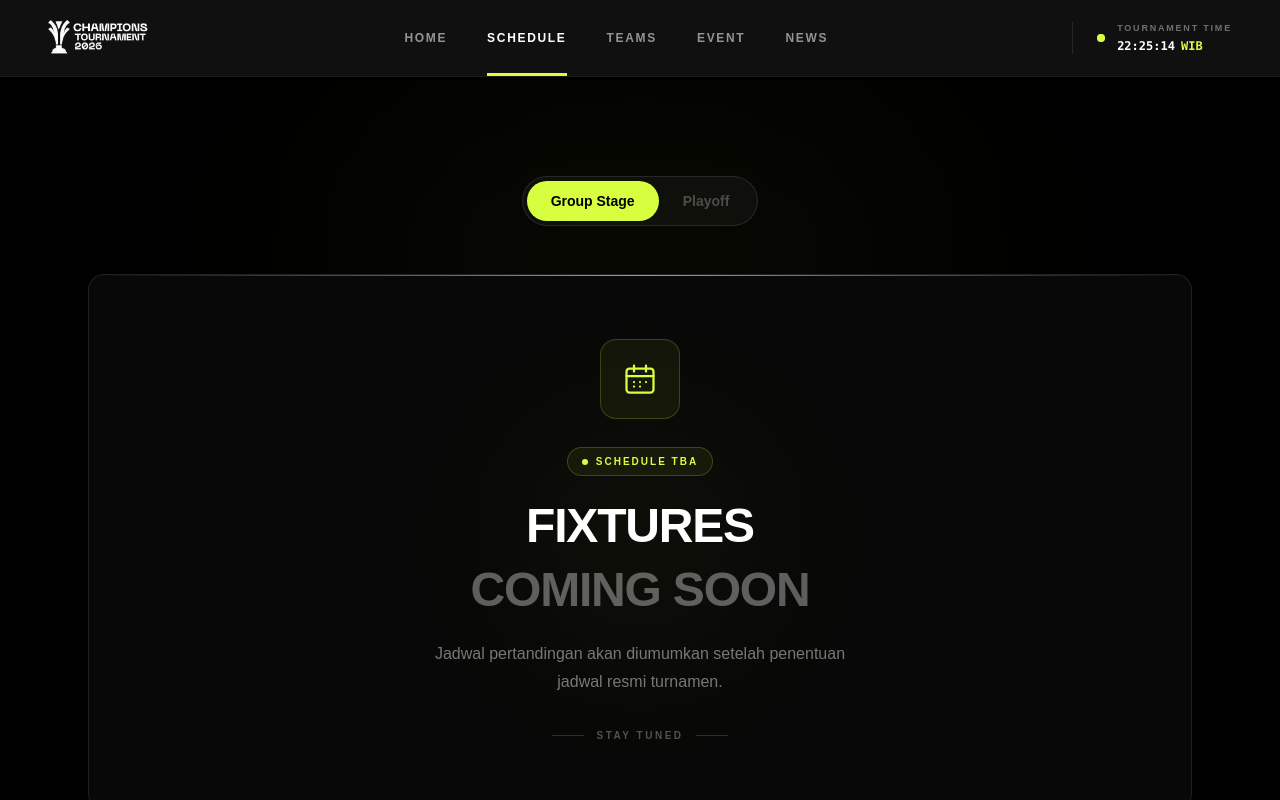
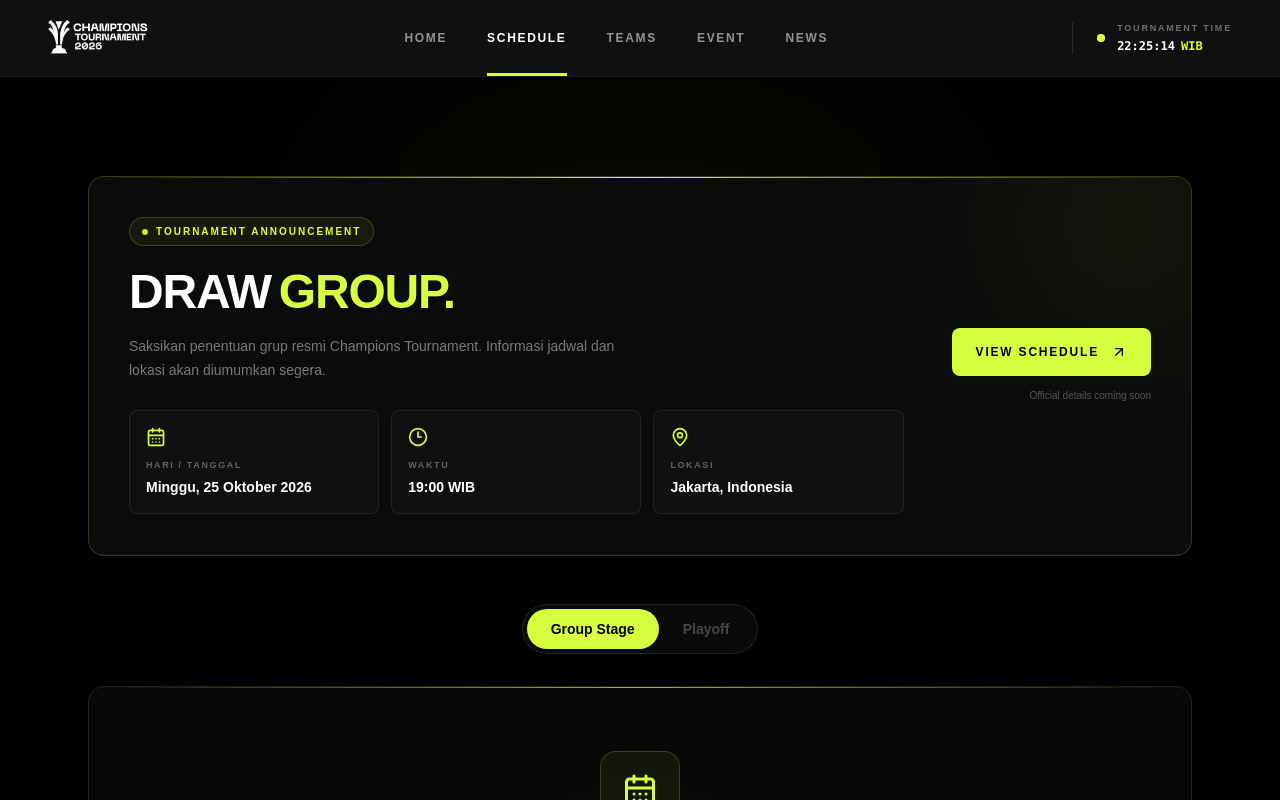
Before and after one commit to kevinsimorangkir21/Champions-Tournament, a Next.js app: page /schedule in a window 1280 px wide. Shown: the top 800 px of the page. Built offline with nearby package versions, Linux system fonts and the light colour scheme.

Commit message:
Update page.jsx

```diff
--- a/src/app/schedule/page.jsx
+++ b/src/app/schedule/page.jsx
@@ -1,9 +1,24 @@
+
 "use client";
 
 import { useState } from "react";
 import { motion, AnimatePresence } from "framer-motion";
+import {
+  CalendarDays,
+  Clock3,
+  MapPin,
+  ArrowUpRight,
+  Trophy,
+} from "lucide-react";
 
 const isGroupFinished = false;
+
+const drawGroup = {
+  day: "Minggu",
+  date: "25 Oktober 2026",
+  time: "19:00 WIB",
+  location: "Jakarta, Indonesia",
+};
 
 export default function SchedulePage() {
   const [tab, setTab] = useState("schedule");
@@ -16,8 +31,94 @@ export default function SchedulePage() {
       </div>
 
       <div className="relative mx-auto max-w-6xl px-4 md:px-6">
-        {/* Tabs */}
-        <div className="mb-12 flex justify-center">
+        {/* DRAW GROUP ANNOUNCEMENT */}
+        <motion.div
+          initial={{ opacity: 0, y: 18 }}
+          animate={{ opacity: 1, y: 0 }}
+          transition={{ duration: 0.45 }}
+          className="group relative mb-12 overflow-hidden rounded-2xl border border-[#d7ff3f]/20 bg-[#0b0b0b]"
+        >
+          <div className="absolute left-0 top-0 h-px w-full bg-gradient-to-r from-transparent via-[#d7ff3f] to-transparent" />
+
+          <div className="pointer-events-none absolute -right-16 -top-20 h-64 w-64 rounded-full bg-[#d7ff3f]/[0.06] blur-[90px]" />
+
+          <div className="relative grid gap-8 p-6 sm:p-8 md:grid-cols-[1fr_auto] md:items-center md:p-10">
+            <div>
+              <div className="mb-4 inline-flex items-center gap-2 rounded-full border border-[#d7ff3f]/20 bg-[#d7ff3f]/[0.06] px-3 py-1.5">
+                <span className="h-1.5 w-1.5 animate-pulse rounded-full bg-[#d7ff3f]" />
+                <span className="text-[10px] font-bold uppercase tracking-[0.2em] text-[#d7ff3f]">
+                  Tournament Announcement
+                </span>
+              </div>
+
+              <h2 className="text-3xl font-black uppercase leading-tight tracking-tight sm:text-4xl md:text-5xl">
+                Draw
+                <span className="ml-2 text-[#d7ff3f]">Group.</span>
+              </h2>
+
+              <p className="mt-3 max-w-lg text-sm leading-6 text-white/45">
+                Saksikan penentuan grup resmi Champions Tournament.
+                Informasi jadwal dan lokasi akan diumumkan segera.
+              </p>
+
+              <div className="mt-7 grid gap-3 sm:grid-cols-2 lg:grid-cols-3">
+                <div className="rounded-lg border border-white/[0.08] bg-white/[0.025] p-4">
+                  <CalendarDays className="mb-3 h-5 w-5 text-[#d7ff3f]" />
+                  <p className="text-[9px] font-bold uppercase tracking-[0.18em] text-white/35">
+                    Hari / Tanggal
+                  </p>
+                  <p className="mt-1 text-sm font-bold text-white">
+                    {drawGroup.day}, {drawGroup.date}
+                  </p>
+                </div>
+
+                <div className="rounded-lg border border-white/[0.08] bg-white/[0.025] p-4">
+                  <Clock3 className="mb-3 h-5 w-5 text-[#d7ff3f]" />
+                  <p className="text-[9px] font-bold uppercase tracking-[0.18em] text-white/35">
+                    Waktu
+                  </p>
+                  <p className="mt-1 text-sm font-bold text-white">
+                    {drawGroup.time}
+                  </p>
+                </div>
+
+                <div className="rounded-lg border border-white/[0.08] bg-white/[0.025] p-4 sm:col-span-2 lg:col-span-1">
+                  <MapPin className="mb-3 h-5 w-5 text-[#d7ff3f]" />
+                  <p className="text-[9px] font-bold uppercase tracking-[0.18em] text-white/35">
+                    Lokasi
+                  </p>
+                  <p className="mt-1 text-sm font-bold text-white">
+                    {drawGroup.location}
+                  </p>
+                </div>
+              </div>
+            </div>
+
+            <div className="md:pl-4">
+              <button
+                type="button"
+                onClick={() =>
+                  document
+                    .getElementById("tournament-schedule")
+                    ?.scrollIntoView({ behavior: "smooth", block: "start" })
+                }
+                className="group/button flex w-full items-center justify-center gap-3 rounded-lg bg-[#d7ff3f] px-6 py-4 text-xs font-black uppercase tracking-[0.15em] text-black transition-colors hover:bg-white md:w-auto"
+              >
+                View Schedule
+                <ArrowUpRight className="h-4 w-4 transition-transform group-hover/button:-translate-y-0.5 group-hover/button:translate-x-0.5" />
+              </button>
+
+              <p className="mt-3 text-center text-[10px] text-white/30 md:text-right">
+                Official details coming soon
+              </p>
+            </div>
+          </div>
+
+          <div className="h-px w-full bg-white/[0.05]" />
+        </motion.div>
+
+        {/* SCHEDULE TABS */}
+        <div id="tournament-schedule" className="mb-8 flex justify-center scroll-mt-8">
           <div className="flex rounded-full border border-white/10 bg-white/[0.04] p-1">
             <button
               type="button"
@@ -47,7 +148,7 @@ export default function SchedulePage() {
         </div>
 
         <AnimatePresence mode="wait">
-          {/* Group Stage */}
+          {/* GROUP STAGE */}
           {tab === "schedule" && (
             <motion.div
               key="schedule"
@@ -57,44 +158,20 @@ export default function SchedulePage() {
               transition={{ duration: 0.3 }}
             >
               <div className="relative overflow-hidden rounded-2xl border border-white/10 bg-[#080808]">
-                {/* Decorative accent */}
                 <div className="absolute left-0 top-0 h-px w-full bg-gradient-to-r from-transparent via-[#d7ff3f]/70 to-transparent" />
 
                 <div className="relative flex min-h-[360px] flex-col items-center justify-center px-6 py-16 text-center md:min-h-[420px]">
-                  {/* Decorative glow */}
                   <div className="pointer-events-none absolute left-1/2 top-1/2 h-56 w-56 -translate-x-1/2 -translate-y-1/2 rounded-full bg-[#d7ff3f]/[0.045] blur-[80px]" />
 
-                  {/* Calendar icon */}
                   <motion.div
                     initial={{ opacity: 0, scale: 0.85 }}
                     animate={{ opacity: 1, scale: 1 }}
                     transition={{ duration: 0.45 }}
                     className="relative mb-7 flex h-20 w-20 items-center justify-center rounded-2xl border border-[#d7ff3f]/20 bg-[#d7ff3f]/[0.06]"
                   >
-                    <svg
-                      xmlns="http://www.w3.org/2000/svg"
-                      viewBox="0 0 24 24"
-                      fill="none"
-                      stroke="currentColor"
-                      strokeWidth="1.5"
-                      strokeLinecap="round"
-                      strokeLinejoin="round"
-                      className="h-9 w-9 text-[#d7ff3f]"
-                      aria-hidden="true"
-                    >
-                      <rect
-                        x="3"
-                        y="5"
-                        width="18"
-                        height="16"
-                        rx="2"
-                      />
-                      <path d="M16 3v4M8 3v4M3 10h18" />
-                      <path d="M8 14h.01M12 14h.01M16 14h.01M8 17h.01M12 17h.01" />
-                    </svg>
+                    <CalendarDays className="h-9 w-9 text-[#d7ff3f]" />
                   </motion.div>
 
-                  {/* Status */}
                   <div className="relative mb-5 inline-flex items-center gap-2 rounded-full border border-[#d7ff3f]/20 bg-[#d7ff3f]/[0.06] px-3.5 py-1.5">
                     <span className="h-1.5 w-1.5 rounded-full bg-[#d7ff3f]" />
                     <span className="text-[10px] font-bold uppercase tracking-[0.2em] text-[#d7ff3f]">
@@ -102,7 +179,6 @@ export default function SchedulePage() {
                     </span>
                   </div>
 
-                  {/* Main message */}
                   <motion.h2
                     initial={{ opacity: 0, y: 8 }}
                     animate={{ opacity: 1, y: 0 }}
@@ -125,7 +201,6 @@ export default function SchedulePage() {
                     jadwal resmi turnamen.
                   </motion.p>
 
-                  {/* Bottom accent */}
                   <div className="relative mt-8 flex items-center gap-3">
                     <span className="h-px w-8 bg-white/15" />
                     <span className="text-[10px] font-semibold uppercase tracking-[0.25em] text-white/30">
@@ -135,13 +210,12 @@ export default function SchedulePage() {
                   </div>
                 </div>
 
-                {/* Bottom border accent */}
                 <div className="h-px w-full bg-gradient-to-r from-transparent via-white/[0.08] to-transparent" />
               </div>
             </motion.div>
           )}
 
-          {/* Playoff */}
+          {/* PLAYOFF */}
           {tab === "playoff" && (
             <motion.div
               key="playoff"
@@ -151,7 +225,6 @@ export default function SchedulePage() {
               transition={{ duration: 0.3 }}
               className="grid gap-6 md:grid-cols-3"
             >
-              {/* Quarter-finals */}
               <div className="space-y-4">
                 {[1, 2, 3, 4].map((match) => (
                   <div
@@ -161,7 +234,6 @@ export default function SchedulePage() {
                     <span className="text-[10px] font-bold uppercase tracking-[0.18em] text-white/30">
                       Quarter-final {match}
                     </span>
-
                     <div className="mt-4 text-sm font-semibold text-white/25">
                       TBD
                     </div>
@@ -169,7 +241,6 @@ export default function SchedulePage() {
                 ))}
               </div>
 
-              {/* Semi-finals */}
               <div className="flex flex-col justify-around gap-6">
                 {[1, 2].map((match) => (
                   <div
@@ -179,7 +250,6 @@ export default function SchedulePage() {
                     <span className="text-[10px] font-bold uppercase tracking-[0.18em] text-white/30">
                       Semi-final {match}
                     </span>
-
                     <div className="mt-4 text-sm font-semibold text-white/25">
                       TBD
                     </div>
@@ -187,13 +257,12 @@ export default function SchedulePage() {
                 ))}
               </div>
 
-              {/* Final */}
               <div className="flex items-center">
                 <div className="w-full rounded-xl border border-[#d7ff3f]/20 bg-[#d7ff3f]/[0.035] p-8 text-center">
+                  <Trophy className="mx-auto mb-4 h-6 w-6 text-[#d7ff3f]" />
                   <span className="text-[10px] font-bold uppercase tracking-[0.2em] text-[#d7ff3f]">
                     Grand Final
                   </span>
-
                   <div className="mt-5 text-lg font-bold text-white/25">
                     TBD
                   </div>
```
